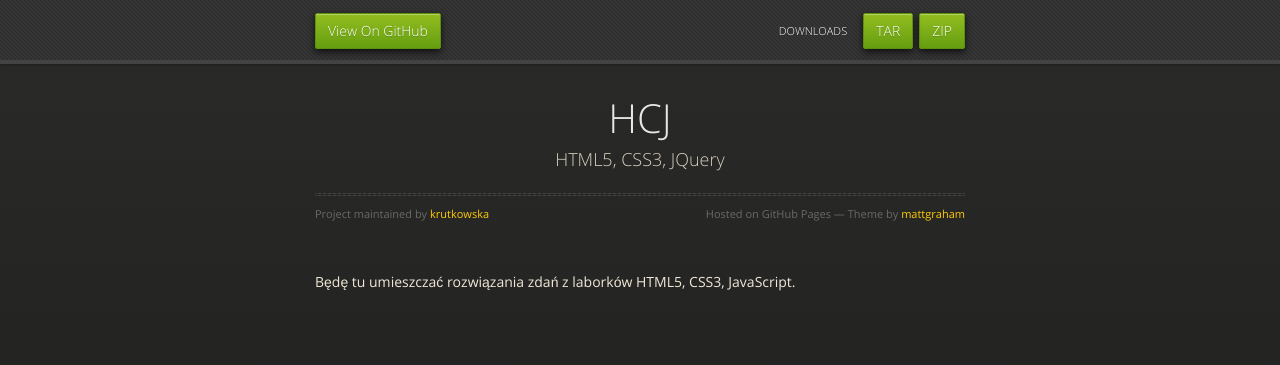
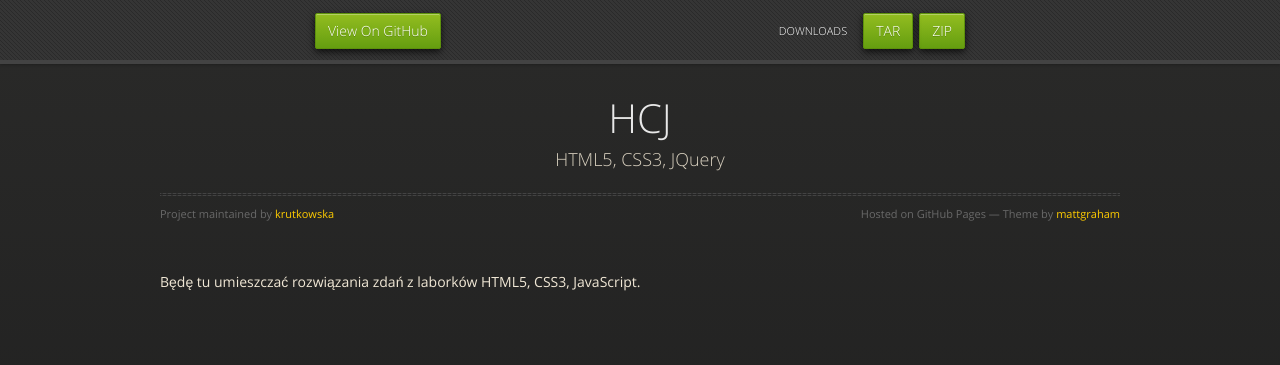
Before and after one commit to krutkowska/HCJ, a plain HTML site: page index.html in a window 1280 px wide. Drawn offline with nearby package versions, Linux system fonts and the light colour scheme.

Commit message:
poprawka domyślnych styli bloga

```diff
--- a/stylesheets/styles.css
+++ b/stylesheets/styles.css
@@ -605,7 +605,7 @@ strong {
 }
 
 .wrapper {
-  max-width: 650px;
+  max-width: 960px;
   margin: 0 auto;
   position: relative;
   padding: 0 20px;
@@ -661,7 +661,7 @@ pre code {
 }
 
 table {
-  width: 100%;
+  /*width: 100%;*/
   border-collapse: collapse;
 }
 
@@ -781,7 +781,7 @@ dt {
 }
 
 section {
-  max-width: 650px;
+  max-width: 100%;
   padding: 30px 0px 50px 0px;
   margin: 20px 0;
   margin-top: 70px;
```
